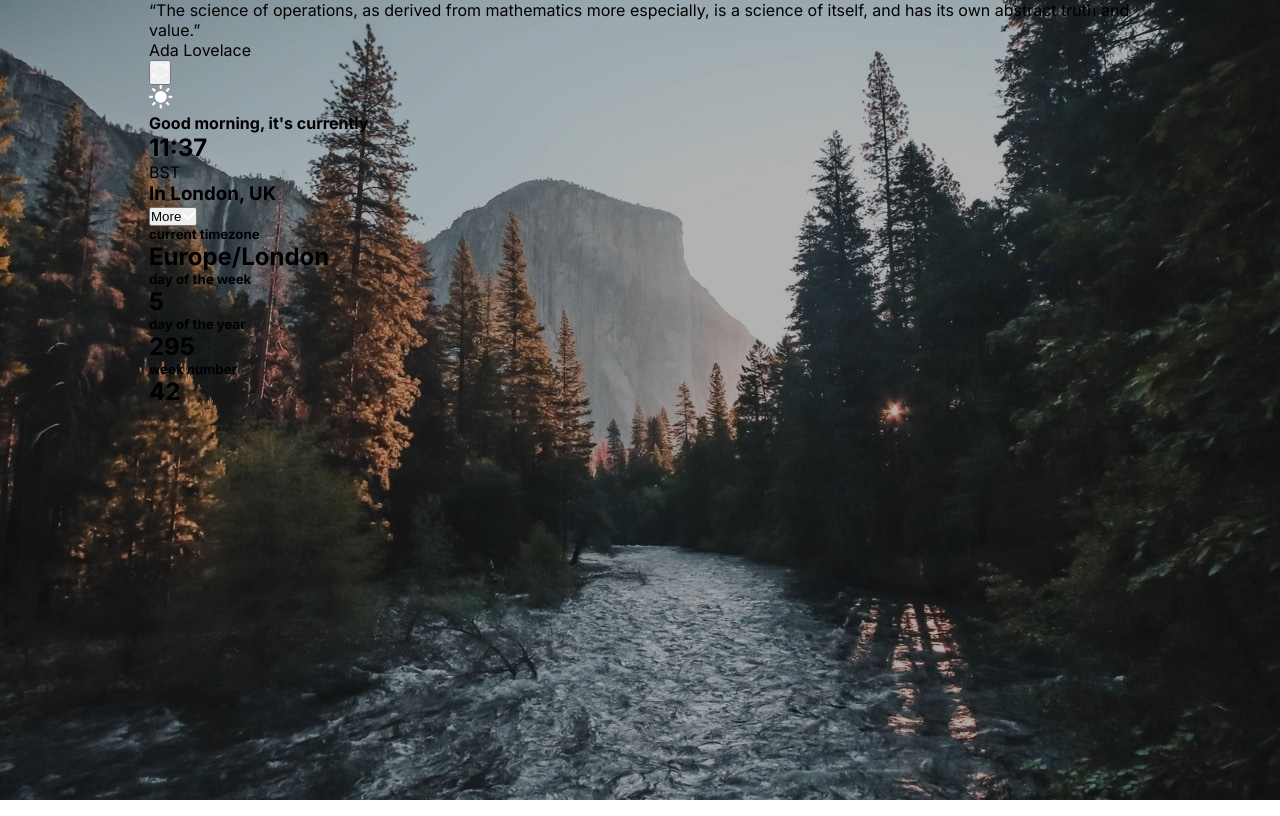
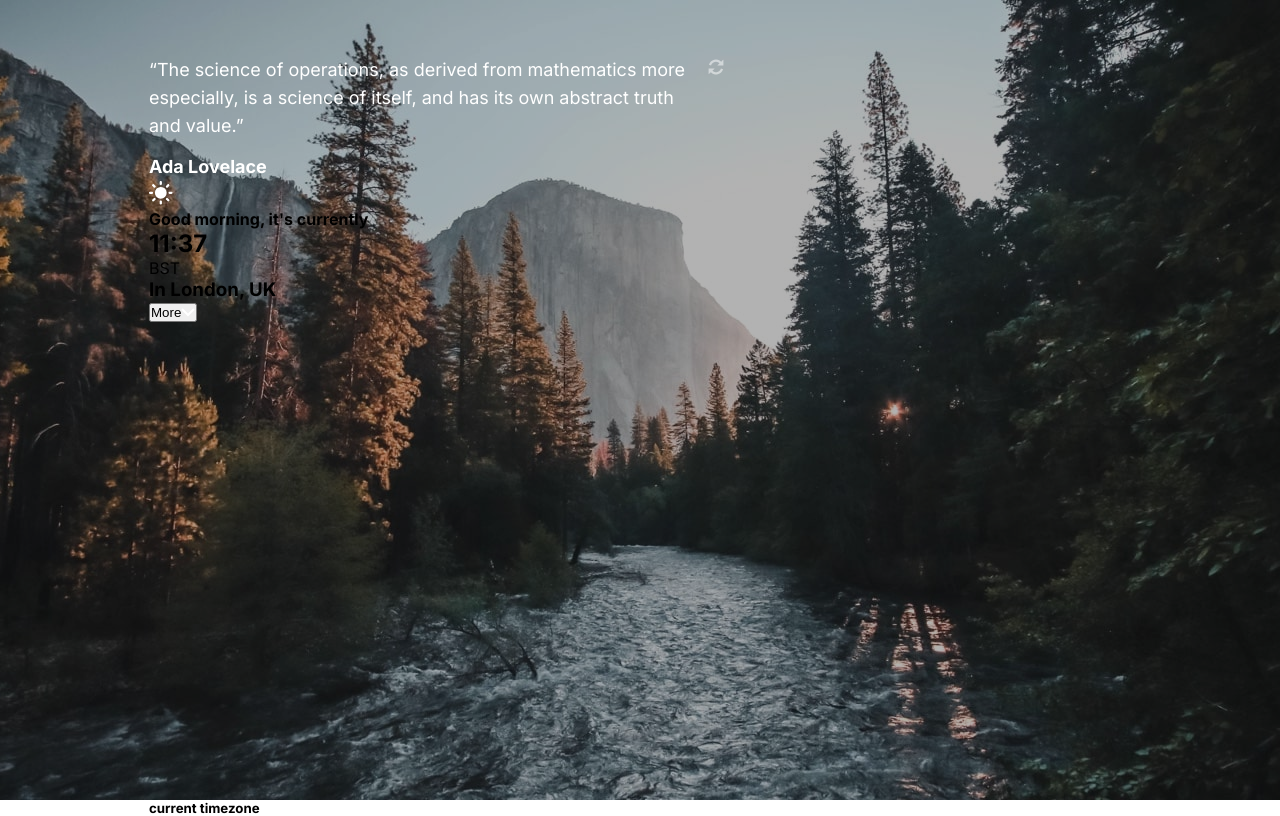
Before and after one commit to better5afe/Clock-App, a React (Create React App) app: page / in a window 1280 px wide. Shown: the top 816 px of the page. Built offline with nearby package versions, Linux system fonts and the light colour scheme.

Commit message:
Styled Quote component

```diff
--- a/src/App.tsx
+++ b/src/App.tsx
@@ -1,9 +1,11 @@
 import Main from './components/Main';
+import Aside from './components/Aside';
 
 const App = () => {
 	return (
 		<>
 			<Main />
+			<Aside />
 		</>
 	);
 };
--- a/src/assets/scss/utils.scss
+++ b/src/assets/scss/utils.scss
@@ -17,8 +17,18 @@ $colors: (
 );
 
 @mixin regular-txt {
-	font-size: units.rem(18);
-	line-height: units.rem(28px);
+	font-size: 0.75rem;
+	font-size: clamp(
+		0.75rem,
+		0.5947452229299364rem + 0.7643312101910829vw,
+		1.125rem
+	);
+	line-height: 1.375rem;
+	line-height: clamp(
+		1.375rem,
+		1.2197452229299364rem + 0.7643312101910829vw,
+		1.75rem
+	);
 	color: map-get($colors, c-white);
 }
 
@@ -128,3 +138,9 @@ $colors: (
 	align-items: $align-items;
 	flex-direction: $direction;
 }
+
+@mixin button {
+	outline: none;
+	border: 1px solid transparent;
+	cursor: pointer;
+}
--- /dev/null
+++ b/src/components/Aside.tsx
@@ -0,0 +1,11 @@
+import ClockDetails from './subcomponents/ClockDetails';
+
+const Aside = () => {
+	return (
+		<>
+			<ClockDetails />
+		</>
+	);
+};
+
+export default Aside;
--- a/src/components/Main.scss
+++ b/src/components/Main.scss
@@ -1,9 +1,12 @@
 @use '../assets/scss/utils.scss' as utils;
+@use '../assets/scss/units.scss' as units;
 
 .main {
 	position: relative;
 	min-height: 100vh;
+	height: fit-content;
 	width: 100vw;
+	padding: units.rem(32) 0;
 	background-size: cover;
 	background-position: center;
 	background-repeat: no-repeat;
@@ -28,6 +31,8 @@
 	}
 
 	@media screen and (min-width: map-get(utils.$viewports, v-tablet)) {
+		padding: units.rem(80) 0;
+
 		&--daytime {
 			background-image: url('../assets/images/tablet/bg-image-daytime--tablet.jpg');
 		}
@@ -38,6 +43,8 @@
 	}
 
 	@media screen and (min-width: map-get(utils.$viewports, v-desktop)) {
+		padding: units.rem(56) 0;
+
 		&--daytime {
 			background-image: url('../assets/images/desktop/bg-image-daytime--desktop.jpg');
 		}
--- a/src/components/Main.tsx
+++ b/src/components/Main.tsx
@@ -1,6 +1,5 @@
 import Quote from './subcomponents/Quote';
 import Clock from './subcomponents/Clock';
-import ClockDetails from './subcomponents/ClockDetails';
 
 import './Main.scss';
 
@@ -11,7 +10,6 @@ const Main = () => {
 		<main className='main main--daytime'>
 			<Quote />
 			<Clock />
-			<ClockDetails />
 			<div className='main__shadow'></div>
 		</main>
 	);
--- a/src/components/subcomponents/Quote.scss
+++ b/src/components/subcomponents/Quote.scss
@@ -0,0 +1,46 @@
+@use '../../assets/scss/utils.scss' as utils;
+@use '../../assets/scss/units.scss' as units;
+
+.quote {
+	@include utils.flexbox(flex-start, flex-start, row);
+
+	&__container {
+		margin-right: units.rem(3);
+	}
+
+	&__text,
+	&__author {
+		@include utils.regular-txt;
+	}
+
+	&__text {
+		margin-block-end: units.rem(8);
+	}
+
+	&__author {
+		font-weight: 700;
+	}
+
+	&__btn {
+		padding: units.rem(2);
+		background: transparent;
+		@include utils.button;
+		border-radius: units.rem(5);
+		transition: border-color 0.3s;
+
+		&:focus {
+			border-color: map-get(utils.$colors, c-gray-hover);
+		}
+	}
+
+	@media screen and (min-width: map-get(utils.$viewports, v-tablet)) {
+		&__container {
+			max-width: units.rem(540);
+			margin-right: units.rem(16);
+		}
+
+		&__text {
+			margin-block-end: units.rem(13);
+		}
+	}
+}
--- a/src/components/subcomponents/Quote.tsx
+++ b/src/components/subcomponents/Quote.tsx
@@ -15,6 +15,7 @@ const Quote = () => {
 			</div>
 			<button className='quote__btn'>
 				<img
+					width={16}
 					src={RefreshIcon}
 					alt=''
 					aria-hidden={true}
```
